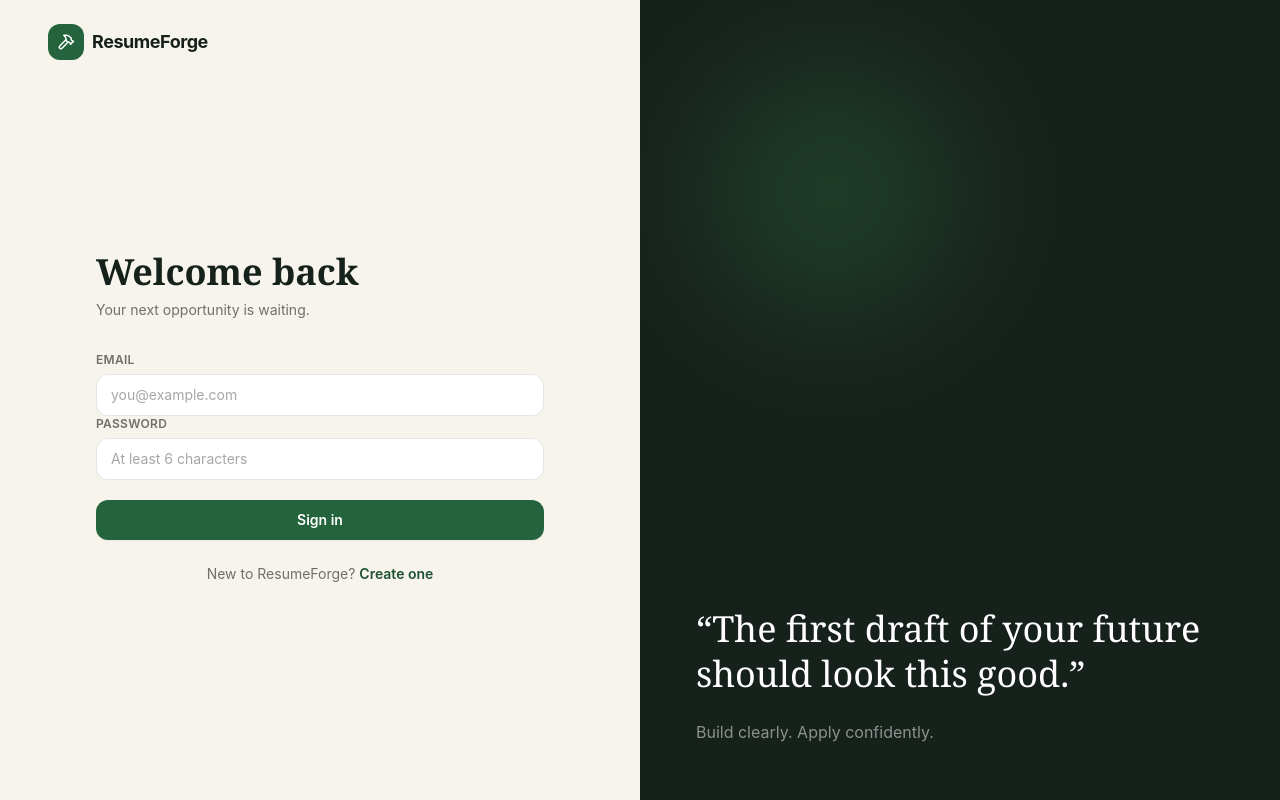
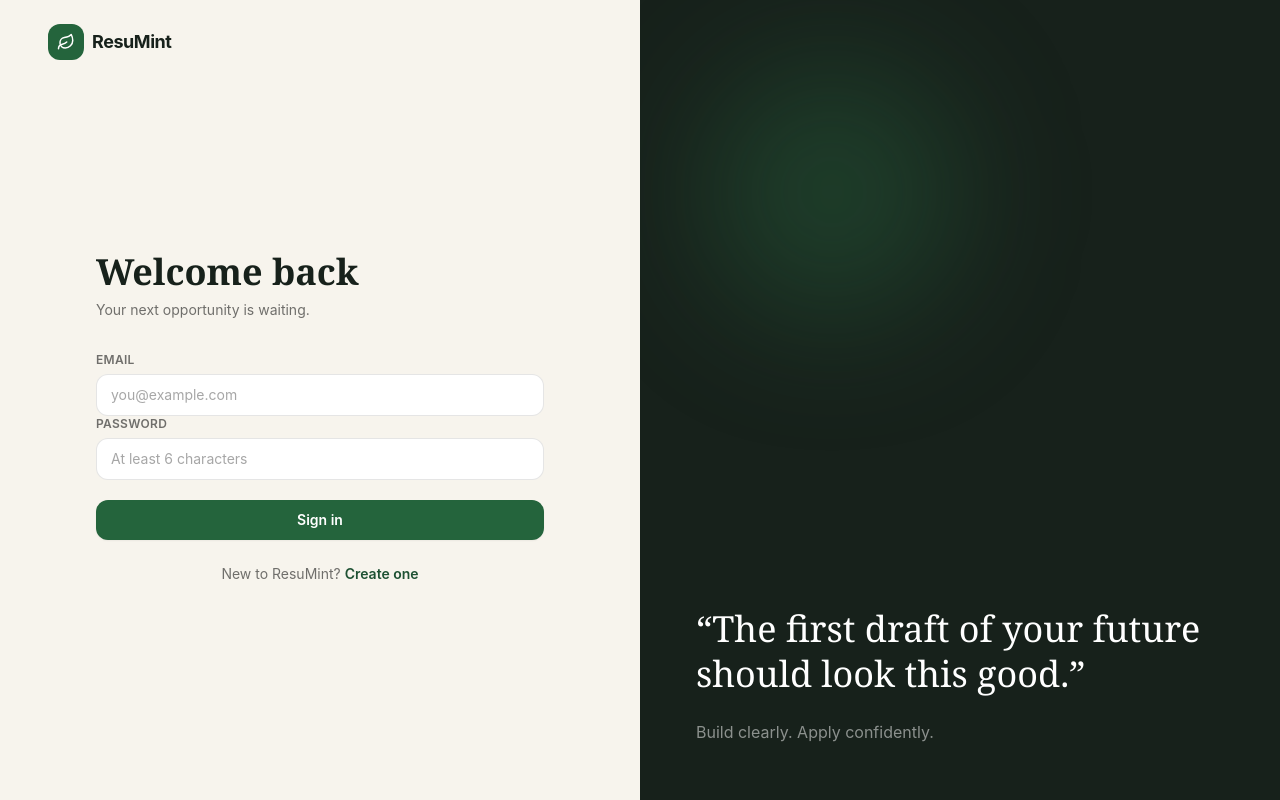
Before and after one commit to valeriezenn27/resume-builder, a Next.js app: page /login in a window 1280 px wide. Built offline with nearby package versions, Linux system fonts and the light colour scheme.

Commit message:
feat: rebrand app as ResuMint

```diff
--- a/app/(app)/dashboard/page.tsx
+++ b/app/(app)/dashboard/page.tsx
@@ -7,4 +7,4 @@ import { EmptyState } from "@/components/ui";
 import { prisma } from "@/lib/prisma";
 import { createClient } from "@/lib/supabase/server";
 export const metadata:Metadata={title:"My resumes"};
-export default async function Dashboard(){const supabase=await createClient();const {data:{user}}=await supabase.auth.getUser();if(!user)redirect("/login");const resumes=await prisma.resume.findMany({where:{userId:user.id},orderBy:{updatedAt:"desc"},include:{profile:true}});return <main className="mx-auto max-w-7xl px-5 py-10 sm:px-8"><div className="flex items-end justify-between"><div><p className="text-sm font-bold text-forge-700">YOUR WORKSPACE</p><h1 className="mt-1 font-serif text-4xl font-bold">My resumes</h1><p className="mt-2 text-sm text-black/50">Create a tailored resume for every opportunity.</p></div><form action={createResume} className="hidden sm:block"><button className="btn-primary"><Plus size={17}/>New resume</button></form></div><div className="mt-8">{resumes.length?<div className="grid gap-5 sm:grid-cols-2 lg:grid-cols-3">{resumes.map(r=><ResumeCard key={r.id} resume={r}/>)}</div>:<EmptyState icon={<FileText/>} title="Forge your first resume" text="Add your experience once, shape it beautifully, and export it when you’re ready." action={<form action={createResume}><button className="btn-primary"><Plus size={17}/>Create a resume</button></form>}/>}</div></main>}
+export default async function Dashboard(){const supabase=await createClient();const {data:{user}}=await supabase.auth.getUser();if(!user)redirect("/login");const resumes=await prisma.resume.findMany({where:{userId:user.id},orderBy:{updatedAt:"desc"},include:{profile:true}});return <main className="mx-auto max-w-7xl px-5 py-10 sm:px-8"><div className="flex items-end justify-between"><div><p className="text-sm font-bold text-forge-700">YOUR WORKSPACE</p><h1 className="mt-1 font-serif text-4xl font-bold">My resumes</h1><p className="mt-2 text-sm text-black/50">Create a tailored resume for every opportunity.</p></div><form action={createResume} className="hidden sm:block"><button className="btn-primary"><Plus size={17}/>New resume</button></form></div><div className="mt-8">{resumes.length?<div className="grid gap-5 sm:grid-cols-2 lg:grid-cols-3">{resumes.map(r=><ResumeCard key={r.id} resume={r}/>)}</div>:<EmptyState icon={<FileText/>} title="Create your first resume" text="Add your experience once, shape it beautifully, and export it when you’re ready." action={<form action={createResume}><button className="btn-primary"><Plus size={17}/>Create a resume</button></form>}/>}</div></main>}
--- a/app/layout.tsx
+++ b/app/layout.tsx
@@ -1,7 +1,7 @@
 import type { Metadata } from "next";
 import "./globals.css";
 
-export const metadata: Metadata = { title: { default: "ResumeForge", template: "%s · ResumeForge" }, description: "Build polished, job-ready resumes with confidence." };
+export const metadata: Metadata = { title: { default: "ResuMint", template: "%s · ResuMint" }, description: "Build polished, job-ready resumes with confidence." };
 
 export default function RootLayout({ children }: Readonly<{ children: React.ReactNode }>) {
   return <html lang="en"><body className="font-sans">{children}</body></html>;
--- a/app/page.tsx
+++ b/app/page.tsx
@@ -6,7 +6,7 @@ export default function Home() {
   return <main className="min-h-screen overflow-hidden">
     <LandingNav/>
     <section className="relative mx-auto grid max-w-7xl items-center gap-14 px-5 pb-24 pt-16 lg:grid-cols-[1.05fr_.95fr] lg:px-8 lg:pt-24">
-      <div><div className="mb-6 inline-flex items-center gap-2 rounded-full border border-forge-600/20 bg-forge-50 px-3 py-1.5 text-xs font-bold text-forge-700"><Sparkles size={14}/> Your story, professionally forged</div>
+      <div><div className="mb-6 inline-flex items-center gap-2 rounded-full border border-forge-600/20 bg-forge-50 px-3 py-1.5 text-xs font-bold text-forge-700"><Sparkles size={14}/> A fresh start for your career story</div>
         <h1 className="max-w-3xl font-serif text-5xl font-bold leading-[1.04] tracking-tight sm:text-7xl">A resume that feels like <em className="text-forge-600">you</em>—at your best.</h1>
         <p className="mt-6 max-w-xl text-lg leading-8 text-black/60">Shape your experience into a polished, job-ready resume. Beautiful templates, thoughtful guidance, and instant PDF export.</p>
         <div className="mt-9 flex flex-wrap gap-3"><Link href="/register" className="btn-primary px-6 py-3.5 text-base">Create your resume <ArrowRight size={18}/></Link><Link href="#features" className="btn-secondary px-6 py-3.5 text-base">See how it works</Link></div>
--- a/components/auth/auth-form.tsx
+++ b/components/auth/auth-form.tsx
@@ -11,5 +11,5 @@ export function AuthForm({ mode }: { mode: "login" | "register" }) {
     const result = mode === "login" ? await supabase.auth.signInWithPassword({email,password}) : await supabase.auth.signUp({email,password,options:{emailRedirectTo:`${location.origin}/auth/callback`}});
     setLoading(false); if(result.error){setError(result.error.message);return;} if(mode==="register" && !result.data.session){setMessage("Check your email to confirm your account.");return;} router.push("/dashboard"); router.refresh(); }
   const login=mode==="login";
-  return <div className="w-full"><h1 className="font-serif text-4xl font-bold">{login?"Welcome back":"Create your account"}</h1><p className="mt-2 text-sm text-black/55">{login?"Your next opportunity is waiting.":"Start building a resume you’re proud to send."}</p><form onSubmit={submit} className="mt-8 space-y-5"><label><span className="label">Email</span><input name="email" type="email" required autoComplete="email" className="input" placeholder="you@example.com"/></label><label><span className="label">Password</span><input name="password" type="password" minLength={6} required autoComplete={login?"current-password":"new-password"} className="input" placeholder="At least 6 characters"/></label>{error&&<p role="alert" className="rounded-xl bg-red-50 p-3 text-sm text-red-700">{error}</p>}{message&&<p className="rounded-xl bg-forge-50 p-3 text-sm text-forge-700">{message}</p>}<button disabled={loading} className="btn-primary w-full">{loading&&<Loader2 size={16} className="animate-spin"/>}{login?"Sign in":"Create account"}</button></form><p className="mt-6 text-center text-sm text-black/55">{login?"New to ResumeForge? ":"Already have an account? "}<Link className="font-semibold text-forge-700 hover:underline" href={login?"/register":"/login"}>{login?"Create one":"Sign in"}</Link></p></div>;
+  return <div className="w-full"><h1 className="font-serif text-4xl font-bold">{login?"Welcome back":"Create your account"}</h1><p className="mt-2 text-sm text-black/55">{login?"Your next opportunity is waiting.":"Start building a resume you’re proud to send."}</p><form onSubmit={submit} className="mt-8 space-y-5"><label><span className="label">Email</span><input name="email" type="email" required autoComplete="email" className="input" placeholder="you@example.com"/></label><label><span className="label">Password</span><input name="password" type="password" minLength={6} required autoComplete={login?"current-password":"new-password"} className="input" placeholder="At least 6 characters"/></label>{error&&<p role="alert" className="rounded-xl bg-red-50 p-3 text-sm text-red-700">{error}</p>}{message&&<p className="rounded-xl bg-forge-50 p-3 text-sm text-forge-700">{message}</p>}<button disabled={loading} className="btn-primary w-full">{loading&&<Loader2 size={16} className="animate-spin"/>}{login?"Sign in":"Create account"}</button></form><p className="mt-6 text-center text-sm text-black/55">{login?"New to ResuMint? ":"Already have an account? "}<Link className="font-semibold text-forge-700 hover:underline" href={login?"/register":"/login"}>{login?"Create one":"Sign in"}</Link></p></div>;
 }
--- a/components/logo.tsx
+++ b/components/logo.tsx
@@ -1,3 +1,3 @@
 import Link from "next/link";
-import { Hammer } from "lucide-react";
-export function Logo() { return <Link href="/" className="flex items-center gap-2 text-lg font-bold tracking-tight"><span className="grid size-9 place-items-center rounded-xl bg-forge-600 text-white"><Hammer size={18}/></span>ResumeForge</Link>; }
+import { Leaf } from "lucide-react";
+export function Logo() { return <Link href="/" className="flex items-center gap-2 text-lg font-bold tracking-tight"><span className="grid size-9 place-items-center rounded-xl bg-forge-600 text-white"><Leaf size={18}/></span>ResuMint</Link>; }
--- a/package.json
+++ b/package.json
@@ -1,5 +1,5 @@
 {
-  "name": "resumeforge",
+  "name": "resumint",
   "version": "1.0.0",
   "private": true,
   "scripts": {
```
Also changed, not shown: 2 other files (tests, documents, lock files or other folders).
